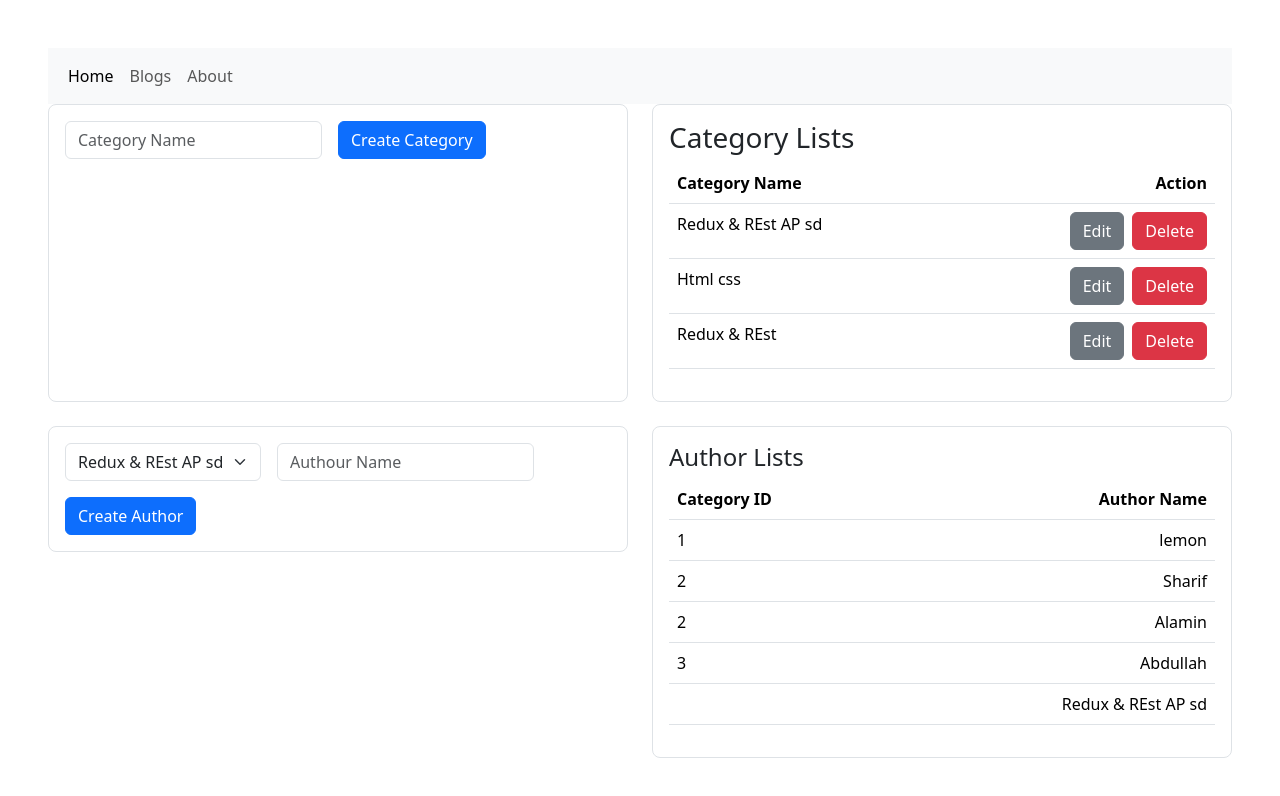
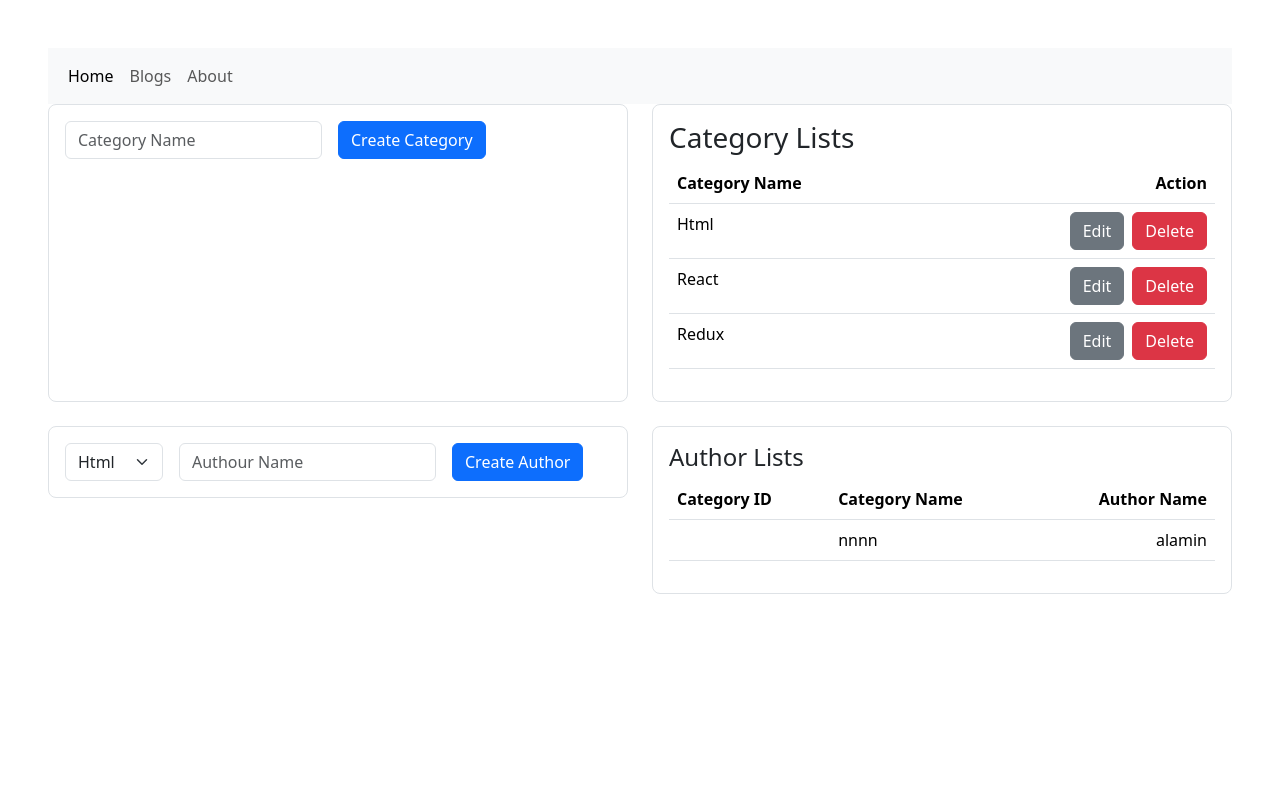
Before and after one commit to alamin24nava/60-days-of-code-challenge, a React (Vite) app: page / in a window 1280 px wide. Shown: the top 796 px of the page. Built offline with nearby package versions, Linux system fonts and the light colour scheme; data requests are answered from the project's data file.

Commit message:
author work running...

```diff
--- a/db.json
+++ b/db.json
@@ -1,43 +1,23 @@
 {
   "catagories": [
     {
-      "id": 1726935404588,
-      "title": "Redux & REst AP sd"
+      "id": "1726947857680",
+      "title": "Html"
     },
     {
-      "id": 1726935406484,
-      "title": "Html css"
+      "id": "1726947860976",
+      "title": "React"
     },
     {
-      "id": 1726935415501,
-      "title": "Redux & REst"
+      "id": "1726947866560",
+      "title": "Redux"
     }
   ],
   "authors": [
     {
-      "id": 1,
-      "name": "lemon",
-      "category_id": 1
-    },
-    {
-      "id": 2,
-      "name": "Sharif",
-      "category_id": 2
-    },
-    {
-      "id": 3,
-      "name": "Alamin",
-      "category_id": 2
-    },
-    {
-      "id": 4,
-      "name": "Abdullah",
-      "category_id": 3
-    },
-    {
-      "id": 1726935451844,
-      "name": "Redux & REst AP sd",
-      "catagoryId": 0
+      "id": 1726948448444,
+      "name": "alamin",
+      "catagoryId": ""
     }
   ],
   "tags": [
--- a/src/components/Authors.jsx
+++ b/src/components/Authors.jsx
@@ -5,7 +5,10 @@ import { useEffect, useState } from "react"
 const Authors = ()=>{
     const dispatch = useDispatch()
     const [authorName, setAuthorName] = useState('')
+    const [selectCatagory, setSelectCatagory] = useState('')
     const {catagories} = useSelector(useGetSelector)
+
+
     const {authors} = useSelector(useAuthorsSelector)
     const handleAuthorName = (e)=>{
         setAuthorName(e.target.value);
@@ -14,7 +17,7 @@ const Authors = ()=>{
         const newAuthor = {
             id: Date.now(),
             name: authorName,
-            catagoryId: 0,
+            catagoryId: selectCatagory,
         }
         return newAuthor
     }
@@ -22,6 +25,10 @@ const Authors = ()=>{
         e.preventDefault()
         authorName.trim() === '' ? alert('Please Provide Author Name'):''
         dispatch(postAuthors(createAuthor()))
+        setAuthorName('')
+    }
+    const handleSelect = (e)=>{
+        setSelectCatagory(e.target.value)
     }
     useEffect(()=>{
         dispatch(getAuthors())
@@ -32,10 +39,10 @@ const Authors = ()=>{
              <div className="border rounded-3 p-3">
                 <form onSubmit={handleSubmit} className="row g-3">
                     <div className="col-auto">
-                        <select className="form-select">
+                        <select onChange={handleSelect} value={selectCatagory} className="form-select">
                             {
                                 catagories.map((item)=>
-                                    <option key={item.id} value="1">{item.title}</option>
+                                    <option key={item.id} value={item.id}>{item.title}</option>
                                 )
                             }
                         </select>
@@ -56,14 +63,20 @@ const Authors = ()=>{
                     <thead>
                         <tr>
                             <th scope="col">Category ID</th>
+                            <th scope="col">Category Name</th>
                             <th className="text-end">Author Name</th>
                         </tr>
                     </thead>
                     <tbody>
+
                         {
-                            authors.map((item)=>
+                            authors.map((item)=>{
+                                const bas = catagories?.find((findId)=> findId.id == item.catagoryId)
+                                console.log(item.catagoryId)
+                                return(
                                     <tr key={item.id}>
-                                    <td>{item.category_id}</td>
+                                        <td>{item.catagoryId}</td>
+                                        <td>nnnn</td>
                                         <td>
                                             <div className="d-flex gap-2 justify-content-end">
                                                 <span>{item.name}</span>
@@ -71,8 +84,8 @@ const Authors = ()=>{
                                         </td>
                                     </tr>
                                 )
+                            })
                         }
-
                     </tbody>
                 </table>
             </div>
--- a/src/features/authors/authorsAPI.js
+++ b/src/features/authors/authorsAPI.js
@@ -4,3 +4,15 @@ export const getApiAuthors = async()=>{
     const response = await fetch(apiUrl)
     return response.json()
 }
+
+
+export const postApiAuthors = async(newAuthor)=>{
+    const response = await fetch('http://localhost:3000/authors',
+        {
+            method:"POST",
+            body:JSON.stringify(newAuthor),
+            headers:{"Content-type":"application/json"}
+        }
+    )
+    return response.json()
+}
--- a/src/features/authors/authorsSlice.js
+++ b/src/features/authors/authorsSlice.js
@@ -1,5 +1,5 @@
 import { createAsyncThunk, createSlice } from '@reduxjs/toolkit'
-import { getApiAuthors } from './authorsAPI'
+import { getApiAuthors, postApiAuthors } from './authorsAPI'
 const initialState = {
     authorName:'',
     authors:[],
@@ -18,16 +18,10 @@ export const getAuthors = createAsyncThunk('authors/getAuthors',
 )
 
 // postAuthors Thunk
-export const postAuthors = createAsyncThunk('authors/getAuthors',
+export const postAuthors = createAsyncThunk('authors/postAuthors',
     async (newAuthor)=>{
-        const response = await fetch('http://localhost:3000/authors',
-            {
-                method:"POST",
-                body:JSON.stringify(newAuthor),
-                headers:{"Content-type":"application/json"}
-            }
-        )
-        return response.json()
+       const authors = await postApiAuthors(newAuthor)
+       return authors
     }
 )
 
@@ -52,24 +46,25 @@ export const AuthorsSlice = createSlice({
             state.error = action.error.message
         })
         // postAuthors
-        // .addCase(postAuthors.pending, (state)=>{
-        //     state.isError = false;
-        //     state.isLoading = true;
-        // })
-        // .addCase(postAuthors.fulfilled, (state, action)=>{
-        //     state.isError = false;
-        //     state.isLoading = false;
-        //     state.authors.push(action.payload)
-        // })
-        // .addCase(postAuthors.rejected, (state, action)=>{
-        //     state.isLoading = false;
-        //     state.isError = true;
-        //     state.error = action.error.message
-        // })
+        .addCase(postAuthors.pending, (state)=>{
+            state.isError = false;
+            state.isLoading = true;
+        })
+        .addCase(postAuthors.fulfilled, (state, action)=>{
+            state.isError = false;
+            state.isLoading = false;
+            state.authors.push(action.payload)
+        })
+        .addCase(postAuthors.rejected, (state, action)=>{
+            state.isLoading = false;
+            state.isError = true;
+            state.error = action.error.message
+        })
     }
 })
 
 // Action creators are generated for each case reducer function
-export const { reducerCreateAuthor, decrement, incrementByAmount } = AuthorsSlice.actions
+export const { } = AuthorsSlice.actions
 export const useAuthorsSelector = (state)=> state.authors
+
 export default AuthorsSlice.reducer
```
Lines whose indentation alone changed are shown as unchanged.
